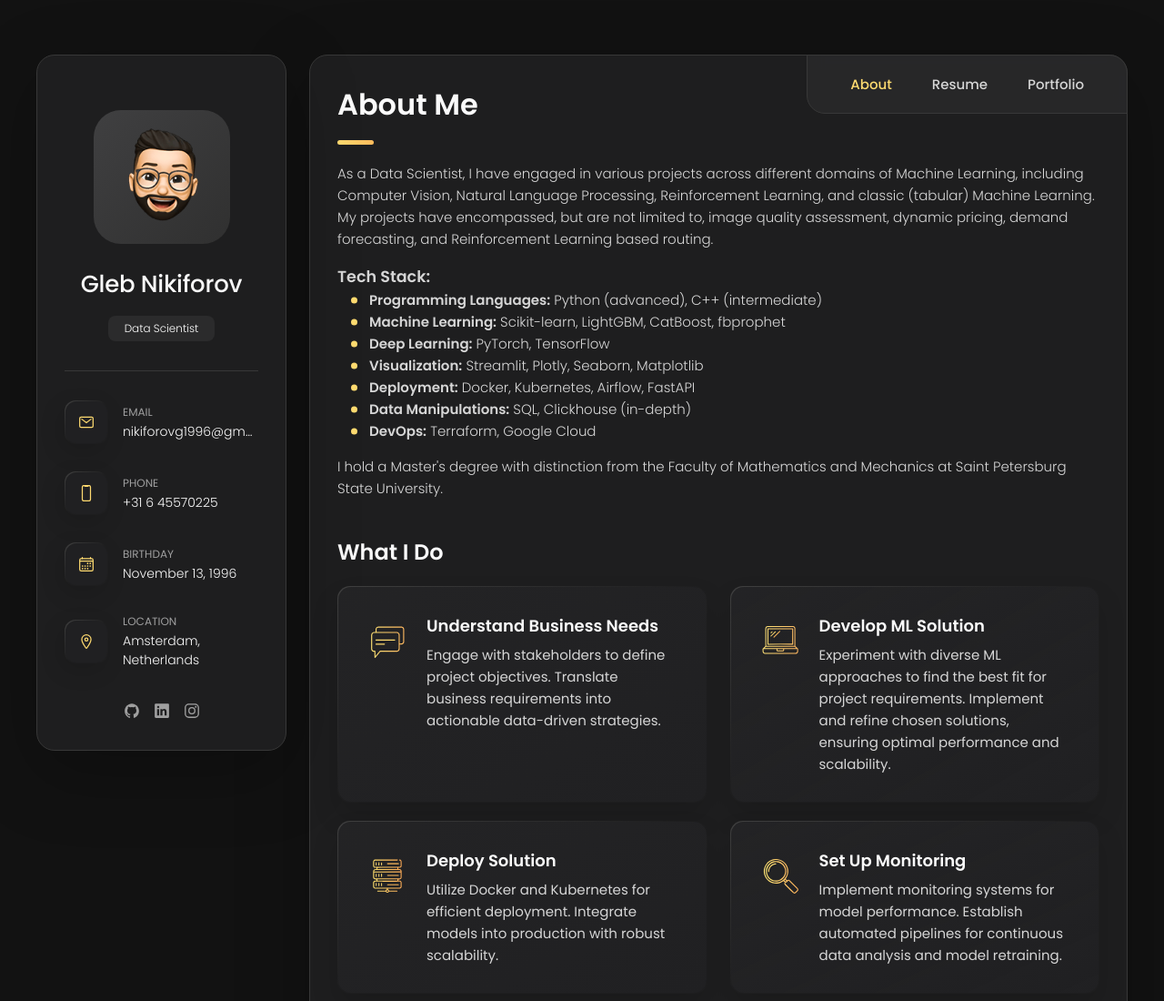
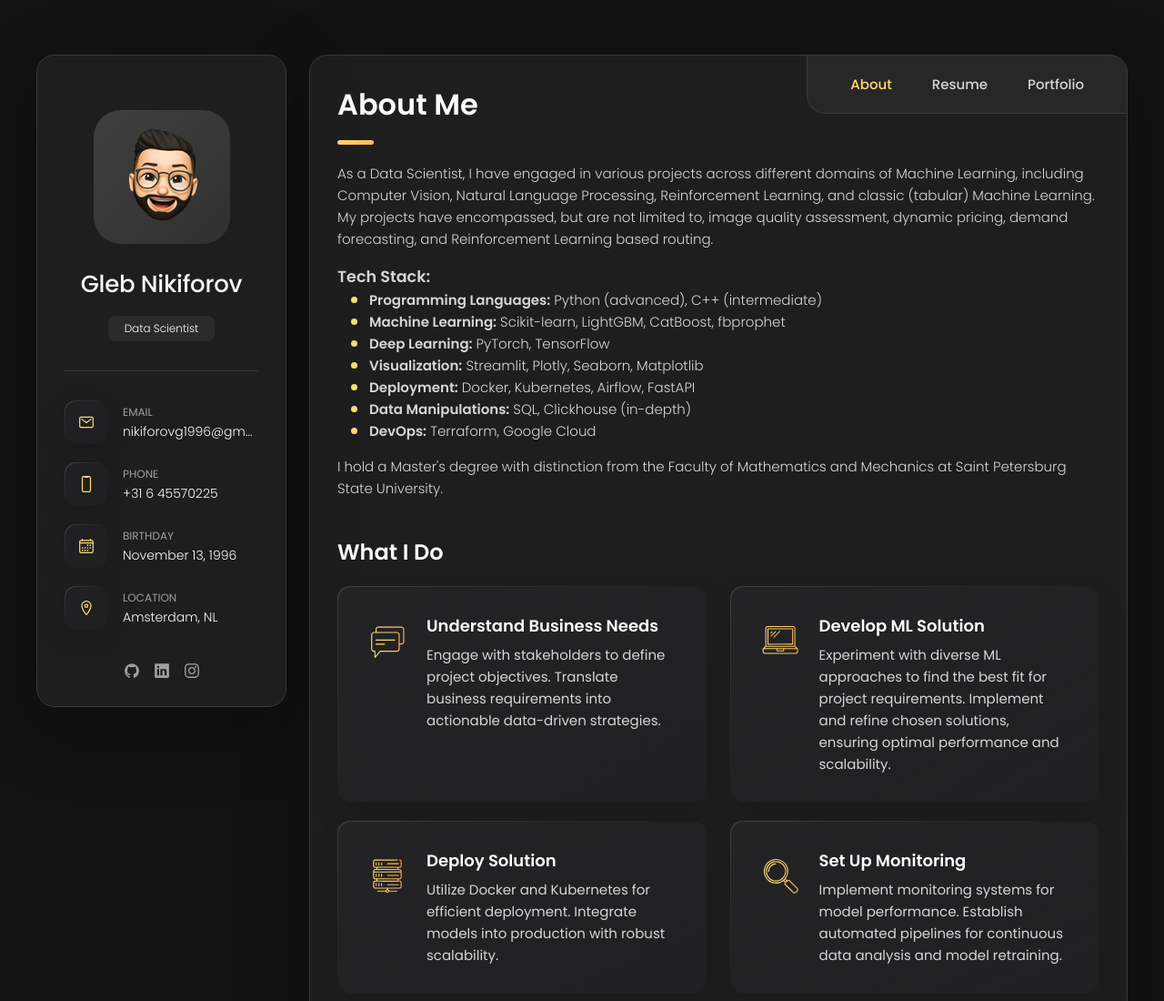
Before and after one commit to NikiforovG/nikiforovg.github.io, a plain HTML site: page index.html in a window 1280 px wide. Shown: the top 1100 px of the page at 91% size. Drawn offline with nearby package versions, Linux system fonts and the light colour scheme.

Commit message:
small fixes

```diff
--- a/assets/css/style.css
+++ b/assets/css/style.css
@@ -1,11 +1,6 @@
 /*-----------------------------------*\
   #style.css
 \*-----------------------------------*/
-
-
-/**
- * copyright 2022 @codewithsadee
- */
 
 
 /*-----------------------------------*\
@@ -458,7 +453,7 @@ main {
   justify-content: flex-start;
   align-items: center;
   gap: 15px;
-  padding-bottom: 4px;
+  padding-bottom: 0px;
   padding-left: 0px;
 }
 
@@ -549,8 +544,7 @@ main {
   content: ''; /* Necessary for a pseudo-element */
   position: absolute;
   left: 0; /* Adjust as needed */
-  top: 50%; /* Adjust for vertical alignment */
-  transform: translateY(-50%); /* Center align vertically */
+  top: 0.55em; /* Adjust for vertical alignment */
   height: 7px; /* Size of the circle */
   width: 7px; /* Size of the circle */
   background-color: var(--orange-yellow-crayola); /* Your specified color */
@@ -1479,6 +1473,7 @@ main {
 
   .contacts-list {
     grid-template-columns: 1fr;
+    gap: 20px;
   }
 
   .contact-info :is(.contact-link) {
--- a/index.html
+++ b/index.html
@@ -117,7 +117,7 @@
           <div class="contact-info">
             <p class="contact-title">Location</p>
 
-            <address>Amsterdam, Netherlands</address>
+            <address>Amsterdam, NL</address>
           </div>
 
         </li>
```
Also changed, not shown: projects/clickhouse-terraform/project-clickhouse.html (+15 -0 lines), projects/diffusion-models-basics/project-diffusion.html (+2 -0 lines), 1 other file.
